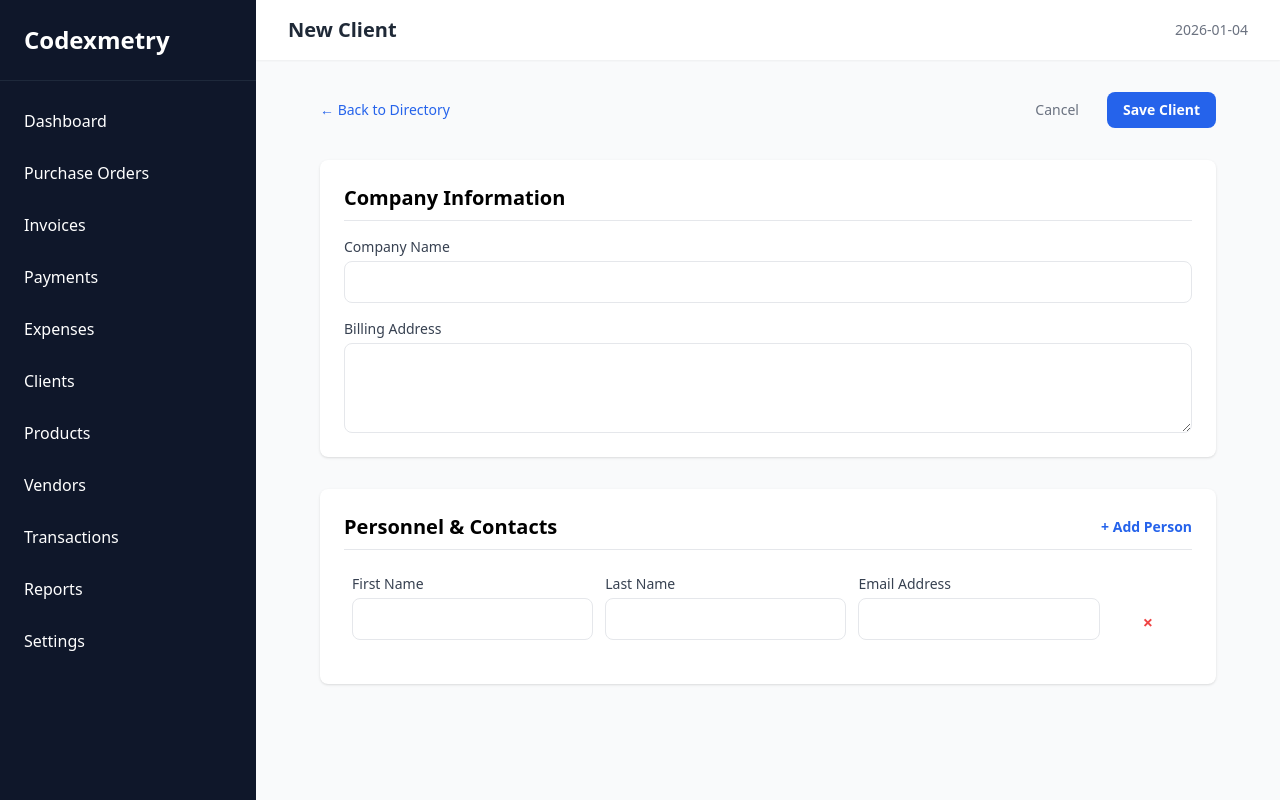
After one commit to jhjang101/codexmetry, a Flask app: page /clients/add in a window 1280 px wide. The commit adds this page. Run offline with Flask 3, Linux system fonts and the light colour scheme; data comes from the database, SQL or seed files in the repository; some libraries are stand-ins or nearby versions.

Commit message:
FEAT: add clients page - add client add, view, edit, and archive

```diff
--- a/app/app.py
+++ b/app/app.py
@@ -45,10 +45,127 @@ def inject_metadata():
     return dict(metadata=metadata, now=now)
 
 @app.route('/')
+@app.route('/dashboard')
 def dashboard():
     return render_template('dashboard.html')
 
-# --- SETTINGS ROUTES ---
+@app.route('/purchase-orders')
+def purchase_orders(): return "Purchase Orders Coming Soon"
+
+@app.route('/invoices')
+def invoices(): return "Invoices Coming Soon"
+
+@app.route('/payments')
+def payments(): return "Payments Coming Soon"
+
+@app.route('/expenses')
+def expenses(): return "Expenses Coming Soon"
+
+@app.route('/products')
+def products(): return "Products Coming Soon"
+
+@app.route('/vendors')
+def vendors(): return "Vendors Coming Soon"
+
+@app.route('/transactions')
+def transactions(): return "Transactions Coming Soon"
+
+@app.route('/reports')
+def reports(): return "Reports Coming Soon"
+
+# --- CLIENTS ---
+@app.route('/clients')
+def clients():
+    # Use our new join helper
+    clients = get_clients_with_contacts()
+    return render_template('clients.html', clients=clients)
+
+@app.route('/clients/add', methods=['GET', 'POST'])
+def client_add():
+    if request.method == 'POST':
+        # 1. Save Company
+        client_id = insert_db('clients', {
+            'company_name': request.form.get('company_name'),
+            'address': request.form.get('address')
+        })
+
+        # 2. Save Contacts (Loop through lists)
+        first_names = request.form.getlist('contact_first[]')
+        last_names = request.form.getlist('contact_last[]')
+        emails = request.form.getlist('contact_email[]')
+
+        for i in range(len(first_names)):
+            if first_names[i] or last_names[i]: # Only save if name exists
+                insert_db('client_contacts', {
+                    'client_id': client_id,
+                    'first_name': first_names[i],
+                    'last_name': last_names[i],
+                    'email': emails[i]
+                })
+
+        return redirect(url_for('clients'))
+
+    return render_template('client_form.html', mode='add', client={}, contacts=[])
+
+@app.route('/clients/view/<int:id>')
+def client_view(id):
+    client = read_db('clients', id=id, one=True)
+    if not client: # If client is archived or doesn't exist
+        return redirect(url_for('clients'))
+    contacts = read_db('client_contacts', active_only=False, where_clause="client_id = ?", args=(id,))
+    return render_template('client_form.html', mode='view', client=client, contacts=contacts)
+
+@app.route('/clients/edit/<int:id>', methods=['GET', 'POST'])
+def client_edit(id):
+    if request.method == 'POST':
+        # 1. Update Company
+        update_db('clients', id, {
+            'company_name': request.form.get('company_name'),
+            'address': request.form.get('address')
+        })
+
+        # 2. Simple Update Pattern: Clear old contacts and re-insert new ones
+        # This is much easier than tracking which specific contact changed
+        db = get_db()
+        db.execute("DELETE FROM client_contacts WHERE client_id = ?", (id,))
+
+        first_names = request.form.getlist('contact_first[]')
+        last_names = request.form.getlist('contact_last[]')
+        emails = request.form.getlist('contact_email[]')
+
+        for i in range(len(first_names)):
+            if first_names[i] or last_names[i]:
+                insert_db('client_contacts', {
+                    'client_id': id,
+                    'first_name': first_names[i],
+                    'last_name': last_names[i],
+                    'email': emails[i]
+                })
+        db.commit()
+        return redirect(url_for('client_view', id=id))
+
+    # GET: Load the edit form
+    client = read_db('clients', id=id, one=True)
+    contacts = read_db('client_contacts', active_only=False, where_clause="client_id = ?", args=(id,))
+    return render_template('client_form.html', mode='edit', client=client, contacts=contacts)
+
+@app.route('/clients/archive/<int:id>', methods=['POST'])
+def client_archive(id):
+    archive_db('clients', id)
+    return redirect(url_for('clients'))
+
+# Route to fetch the empty contact row (HTMX)
+@app.route('/clients/contact/row')
+def client_contact_row():
+    return render_template('partials/contact_row.html')
+
+
+
+
+
+
+
+# --- SETTINGS ---
 @app.route('/settings')
 def settings():
     # Metadata is injected in @app.context_processor decorator
--- /dev/null
+++ b/app/templates/client_form.html
@@ -0,0 +1,123 @@
+{% extends 'layout.html' %}
+
+{% block title %}
+    {% if mode == 'add' %}New Client{% elif mode == 'edit' %}Edit Client{% else %}{{ client.company_name }}{% endif %}
+{% endblock %}
+
+{% block content %}
+<div class="max-w-4xl mx-auto">
+
+    <!-- 1. HEADER ACTION BAR (Outside the main form) -->
+    <div class="flex justify-between items-center mb-8">
+        <a href="{{ url_for('clients') }}" class="text-blue-600 hover:underline text-sm font-medium">
+            &larr; Back to Directory
+        </a>
+
+        <div class="flex gap-3 items-center">
+            {% if mode == 'view' %}
+                <!-- ARCHIVE FORM -->
+                <form action="/clients/archive/{{ client.id }}" method="POST"
+                      onsubmit="return confirm('Are you sure you want to archive this client? This will hide them from active lists.')">
+                    <button type="submit" class="text-red-400 px-4 py-2 rounded-lg text-sm font-medium hover:bg-red-800 transition-colors">
+                        Archive Client
+                    </button>
+                </form>
+
+                <a href="/clients/edit/{{ client.id }}" class="bg-blue-600 text-white px-4 py-2 rounded-lg text-sm font-bold hover:bg-blue-700 transition-colors">
+                    Edit Client
+                </a>
+            {% else %}
+                <!-- CANCEL BUTTON -->
+                <a href="{% if mode == 'add' %}{{ url_for('clients') }}{% else %}/clients/view/{{ client.id }}{% endif %}"
+                   class="text-gray-500 px-4 py-2 text-sm font-medium hover:text-gray-800">
+                    Cancel
+                </a>
+
+                <!-- SAVE BUTTON (Linked to the form below via ID) -->
+                <button type="submit" form="client-main-form" class="bg-blue-600 text-white px-4 py-2 rounded-lg text-sm font-bold hover:bg-blue-700 transition-colors">
+                    Save Client
+                </button>
+            {% endif %}
+        </div>
+    </div>
+
+    <!-- 2. MAIN DATA FORM -->
+    <form id="client-main-form" action="{% if mode == 'add' %}/clients/add{% else %}/clients/edit/{{ client.id }}{% endif %}" method="POST">
+
+        <!-- Company Information Card -->
+        <section class="bg-white p-6 rounded-lg shadow mb-8">
+            <h2 class="text-xl font-semibold mb-4 border-b pb-2">Company Information</h2>
+            <div class="grid grid-cols-2 gap-4">
+                <div class="col-span-2">
+                    <label class="block text-sm font-medium text-gray-700">Company Name</label>
+                    {% if mode == 'view' %}
+                        <p class="mt-1 block bg-gray-100 w-full border rounded-lg p-2">{{ client.company_name }}</p>
+                    {% else %}
+                        <input type="text" name="company_name" value="{{ client.company_name or '' }}" class="mt-1 block w-full border rounded-lg p-2" required>
+                    {% endif %}
+                </div>
+                <div class="col-span-2">
+                    <label class="block text-sm font-medium text-gray-700">Billing Address</label>
+                    {% if mode == 'view' %}
+                        <p class="mt-1 block bg-gray-100 w-full border rounded-lg p-2 whitespace-pre-wrap">{{ client.address or '-' }}</p>
+                    {% else %}
+                        <textarea name="address" rows="3" class="mt-1 block w-full border rounded-lg p-2">{{ client.address or '' }}</textarea>
+                    {% endif %}
+                </div>
+            </div>
+        </section>
+
+        <!-- Personnel & Contacts Card -->
+        <section class="bg-white p-6 rounded-lg shadow">
+            <div class="flex justify-between items-center mb-4 border-b pb-2">
+                <h2 class="text-xl font-semibold">Personnel & Contacts</h2>
+                {% if mode != 'view' %}
+                    <button type="button"
+                            hx-get="/clients/contact/row"
+                            hx-target="#contact-list"
+                            hx-swap="beforeend"
+                            class="text-blue-600 hover:text-blue-800 text-sm font-bold flex items-center gap-1">
+                        + Add Person
+                    </button>
+                {% endif %}
+            </div>
+
+            <div id="contact-list" class="space-y-1">
+                {% if mode == 'view' %}
+                    <!-- Header for View Mode -->
+                    <div class="grid grid-cols-3 gap-4 pb-2 text-sm font-medium text-gray-700">
+                        <div>Full Name</div>
+                        <div class="col-span-2">Email Address</div>
+                    </div>
+
+                    {% for contact in contacts %}
+                        <div class="grid grid-cols-3 gap-4">
+                            <div class="mt-1 block bg-gray-100 w-full border rounded-md p-2">
+                                {{ contact.first_name }} {{ contact.last_name }}
+                            </div>
+                            <div class="text-blue-600 mt-1 block bg-gray-100 w-full border rounded-md p-2">
+                                {{ contact.email or '-' }}
+                            </div>
+                        </div>
+                    {% else %}
+                        <div class="py-8 text-center text-gray-400 italic text-sm">
+                            No contacts assigned to this client.
+                        </div>
+                    {% endfor %}
+
+                {% else %}
+                    <!-- Edit/Add Mode: Injecting Rows -->
+                    {% for contact in contacts %}
+                        {% include 'partials/contact_row.html' %}
+                    {% endfor %}
+
+                    <!-- Show at least one blank row on New Client screen -->
+                    {% if mode == 'add' and not contacts %}
+                        {% include 'partials/contact_row.html' %}
+                    {% endif %}
+                {% endif %}
+            </div>
+        </section>
+    </form>
+</div>
+{% endblock %}
--- a/app/templates/layout.html
+++ b/app/templates/layout.html
@@ -14,17 +14,31 @@
         <div class="p-6 text-2xl font-bold border-b border-slate-800">
             Codexmetry
         </div>
-        <nav class="flex-1 overflow-y-auto p-4 space-y-2 text-md">
-            <a href="/" class="block p-3 rounded hover:bg-slate-800">Dashboard</a>
-            <a href="#" class="block p-3 rounded hover:bg-slate-800">Purchase Orders</a>
-            <a href="#" class="block p-3 rounded hover:bg-slate-800">Invoices</a>
-            <a href="#" class="block p-3 rounded hover:bg-slate-800">Payments</a>
-            <a href="#" class="block p-3 rounded hover:bg-slate-800">Expenses</a>
-            <a href="#" class="block p-3 rounded hover:bg-slate-800">Clients</a>
-            <a href="#" class="block p-3 rounded hover:bg-slate-800">Products</a>
-            <a href="#" class="block p-3 rounded hover:bg-slate-800">Vendors</a>
-            <a href="#" class="block p-3 rounded hover:bg-slate-800">Reports</a>
-            <a href="/settings" class="block p-3 rounded bg-blue-600">Settings</a>
+        <nav class="flex-1 overflow-y-auto py-4">
+            <ul class="space-y-1">
+                {% set nav_items = [
+                    ('Dashboard', 'dashboard'),
+                    ('Purchase Orders', 'purchase_orders'),
+                    ('Invoices', 'invoices'),
+                    ('Payments', 'payments'),
+                    ('Expenses', 'expenses'),
+                    ('Clients', 'clients'),
+                    ('Products', 'products'),
+                    ('Vendors', 'vendors'),
+                    ('Transactions', 'transactions'),
+                    ('Reports', 'reports'),
+                    ('Settings', 'settings')
+                ] %}
+
+                {% for label, endpoint in nav_items %}
+                <li>
+                    <a href="{{ url_for(endpoint) }}"
+                       class="block px-6 py-3 hover:bg-slate-700 transition-colors {{ 'bg-blue-600' if request.endpoint == endpoint else '' }}">
+                        {{ label }}
+                    </a>
+                </li>
+                {% endfor %}
+            </ul>
         </nav>
     </aside>
 
--- /dev/null
+++ b/app/templates/partials/contact_row.html
@@ -0,0 +1,24 @@
+<div class="grid grid-cols-10 gap-3 items-center mb-3 contact-row p-2">
+    <div class="col-span-3">
+        <label class="block text-sm font-medium text-gray-700">First Name</label>
+        <input type="text" name="contact_first[]" value="{{ contact.first_name if contact else '' }}"
+               class="mt-1 block w-full border rounded-lg p-2">
+    </div>
+    <div class="col-span-3">
+        <label class="block text-sm font-medium text-gray-700">Last Name</label>
+        <input type="text" name="contact_last[]" value="{{ contact.last_name if contact else '' }}"
+               class="mt-1 block w-full border rounded-lg p-2">
+    </div>
+    <div class="col-span-3">
+        <label class="block text-sm font-medium text-gray-700">Email Address</label>
+        <input type="email" name="contact_email[]" value="{{ contact.email if contact else '' }}"
+               class="mt-1 block w-full border rounded-lg p-2">
+    </div>
+    <div class="col-span-1 text-center self-end pb-1">
+        <button type="button"
+                class="text-red-500 hover:text-red-800 remove-row text-lg font-bold"
+                onclick="this.closest('.contact-row').remove()">
+            ×
+        </button>
+    </div>
+</div>
--- a/app/templates/settings.html
+++ b/app/templates/settings.html
@@ -75,7 +75,7 @@
                         hx-target="#item-{{ table_name }}-{{ item.id }}"
                         hx-swap="delete"
                         hx-confirm="Delete '{{ item.name }}'?"
-                        class="text-red-500 hover:text-red-700 text-sm">×</button>
+                        class="text-red-500 hover:text-red-800 text-sm font-bold">×</button>
                 </li>
                 {% endfor %}
             </ul>
@@ -83,7 +83,7 @@
             <!-- Add Form -->
             <form hx-post="/settings/lookup/add" hx-target="closest section" hx-swap="outerHTML" class="flex gap-2">
                 <input type="hidden" name="table" value="{{ table_name }}">
-                <input type="text" name="item" placeholder="New category..." class="flex-1 border rounded p-1 text-sm" required>
+                <input type="text" name="item" placeholder="New category..." class="flex-1 border rounded p-1 text-sm"  required>
                 <button type="submit" class="bg-green-600 text-white px-3 py-1 rounded text-sm">+</button>
             </form>
         </section>
```
Also changed, not shown: app/database.py (+26 -0 lines), app/templates/clients.html (added, +73 -0 lines), app/templates/dashboard.html (+7 -0 lines).
